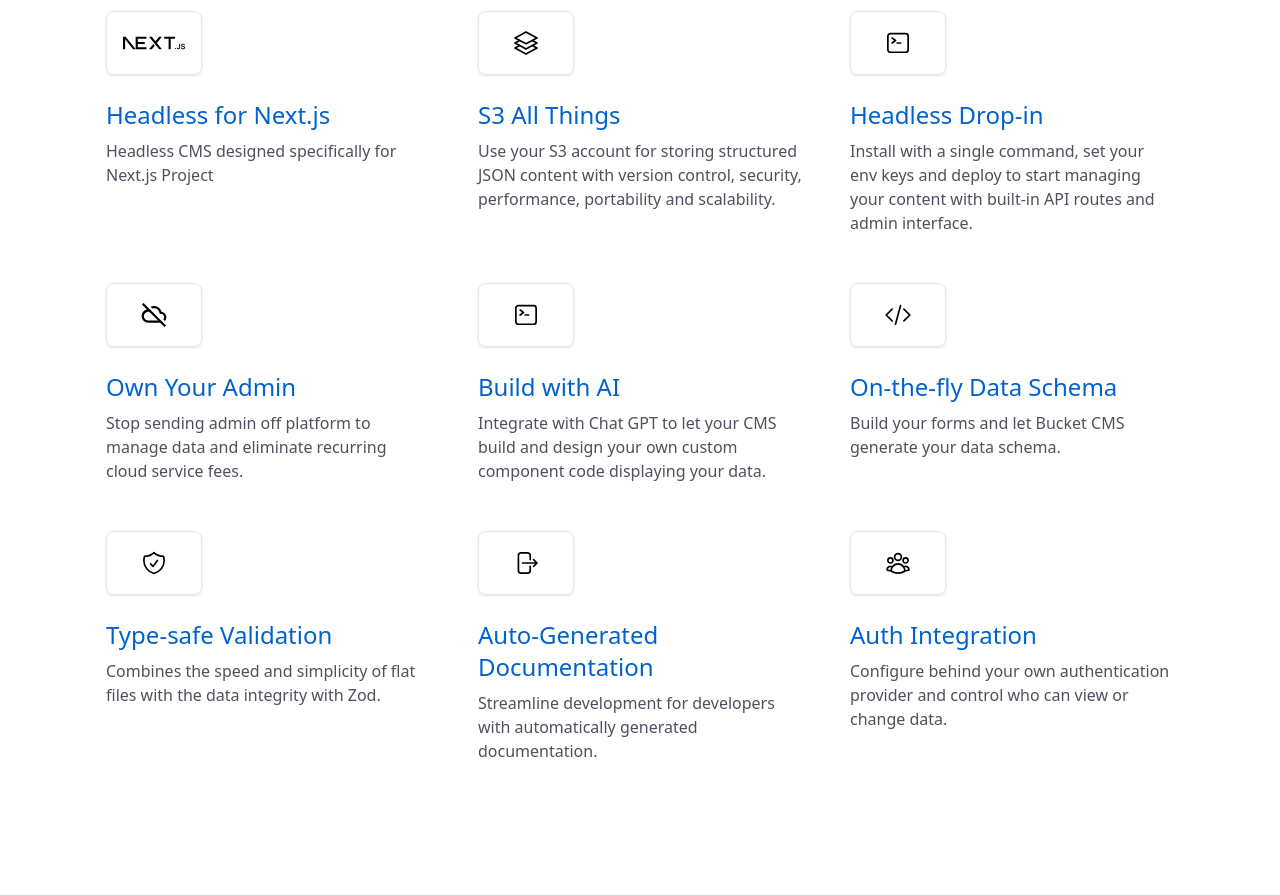
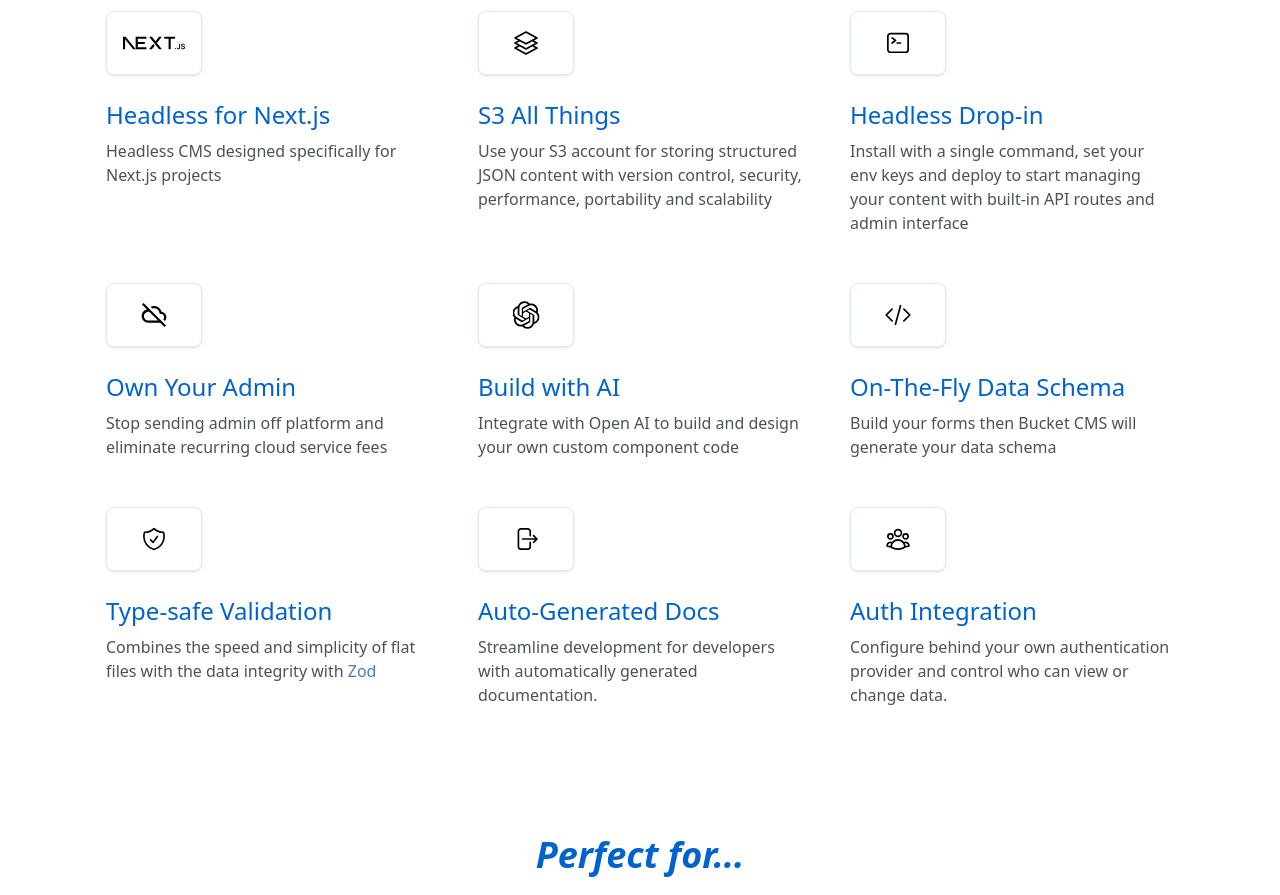
Before and after one commit to bucket-cms/bucket-cms, a Next.js app: page / in a window 1280 px wide. Shown: the part 1480-2375 px from the top of the page. Built offline with nearby package versions, Linux system fonts and the light colour scheme; no server answers.

Commit message:
update features

```diff
--- a/src/app/demo/examples/features-view.tsx
+++ b/src/app/demo/examples/features-view.tsx
@@ -12,55 +12,60 @@ const FeaturesView: React.FC = () => {
           <img className="w-full h-full" src="/images/icons/next-js.svg" alt="Next.js logo" width="100" height="100" />
         </div>
         <h3 className="mt-6 text-2xl text-blue-600 font-medium pb-2">Headless for Next.js</h3>
-        <p className="opacity-70">Headless CMS designed specifically for Next.js Project</p>
+        <p className="opacity-70">Headless CMS designed specifically for Next.js projects</p>
       </div>
       <div>
         <div className="shadow border rounded-lg px-8 w-24 h-16 flex items-center justify-center">
           <img className="w-full h-full scale-90" src="/images/icons/s3.svg" alt="" width="100" height="100" />
         </div>
         <h3 className="mt-6 text-2xl text-blue-600 font-medium pb-2">S3 All Things</h3>
-        <p className="opacity-70">Use your S3 account for storing structured JSON content with version control, security, performance, portability and scalability.</p>
+        <p className="opacity-70">Use your S3 account for storing structured JSON content with version control, security, performance, portability and scalability</p>
       </div>
       <div>
         <div className="shadow border rounded-lg px-8 w-24 h-16 flex items-center justify-center">
           <img className="w-full h-full scale-90" src="/images/icons/cli.svg" alt="" width="100" height="100" />
         </div>
         <h3 className="mt-6 text-2xl text-blue-600 font-medium pb-2">Headless Drop-in</h3>
-        <p className="opacity-70">Install with a single command, set your env keys and deploy to start managing your content with built-in API routes and admin interface.</p>
+        <p className="opacity-70">Install with a single command, set your env keys and deploy to start managing your content with built-in API routes and admin interface</p>
       </div>
       <div>
         <div className="shadow border rounded-lg px-8 w-24 h-16 flex items-center justify-center">
           <img className="w-full h-full scale-90" src="/images/icons/no-cloud.svg" alt="" width="100" height="100" />
         </div>
         <h3 className="mt-6 text-2xl text-blue-600 font-medium pb-2">Own Your Admin</h3>
-        <p className="opacity-70">Stop sending admin off platform to manage data and eliminate recurring cloud service fees.</p>
+        <p className="opacity-70">Stop sending admin off platform and eliminate recurring cloud service fees</p>
       </div>
       <div>
         <div className="shadow border rounded-lg px-8 w-24 h-16 flex items-center justify-center">
-          <img className="w-full h-full scale-90" src="/images/icons/cli.svg" alt="" width="100" height="100" />
+          <img className="w-full h-full scale-90" src="/images/icons/open-ai.svg" alt="" width="100" height="100" />
         </div>
         <h3 className="mt-6 text-2xl text-blue-600 font-medium pb-2">Build with AI</h3>
-        <p className="opacity-70">Integrate with Chat GPT to let your CMS build and design your own custom component code displaying your data.</p>
+        <p className="opacity-70">Integrate with Open AI to build and design your own custom component code</p>
       </div>
       <div>
         <div className="shadow border rounded-lg px-8 w-24 h-16 flex items-center justify-center">
           <img className="w-full h-full scale-90" src="/images/icons/data.svg" alt="" width="100" height="100" />
         </div>
-        <h3 className="mt-6 text-2xl text-blue-600 font-medium pb-2">On-the-fly Data Schema</h3>
-        <p className="opacity-70">Build your forms and let Bucket CMS generate your data schema.</p>
+        <h3 className="mt-6 text-2xl text-blue-600 font-medium pb-2">On-The-Fly Data Schema</h3>
+        <p className="opacity-70">Build your forms then Bucket CMS will generate your data schema</p>
       </div>
       <div>
         <div className="shadow border rounded-lg px-8 w-24 h-16 flex items-center justify-center">
           <img className="w-full h-full scale-90" src="/images/icons/shield.svg" alt="" width="100" height="100" />
         </div>
         <h3 className="mt-6 text-2xl text-blue-600 font-medium pb-2">Type-safe Validation</h3>
-        <p className="opacity-70">Combines the speed and simplicity of flat files with the data integrity with Zod.</p>
+        <p className="opacity-70">
+          Combines the speed and simplicity of flat files with the data integrity with{" "}
+          <a className="text-blue-700" href="https://zod.dev/">
+            Zod
+          </a>
+        </p>
       </div>
       <div>
         <div className="shadow border rounded-lg px-8 w-24 h-16 flex items-center justify-center">
           <img className="w-full h-full scale-90" src="/images/icons/doc-gen.svg" alt="" width="100" height="100" />
         </div>
-        <h3 className="mt-6 text-2xl text-blue-600 font-medium pb-2">Auto-Generated Documentation</h3>
+        <h3 className="mt-6 text-2xl text-blue-600 font-medium pb-2">Auto-Generated Docs</h3>
         <p className="opacity-70">Streamline development for developers with automatically generated documentation.</p>
       </div>
       <div>
```
